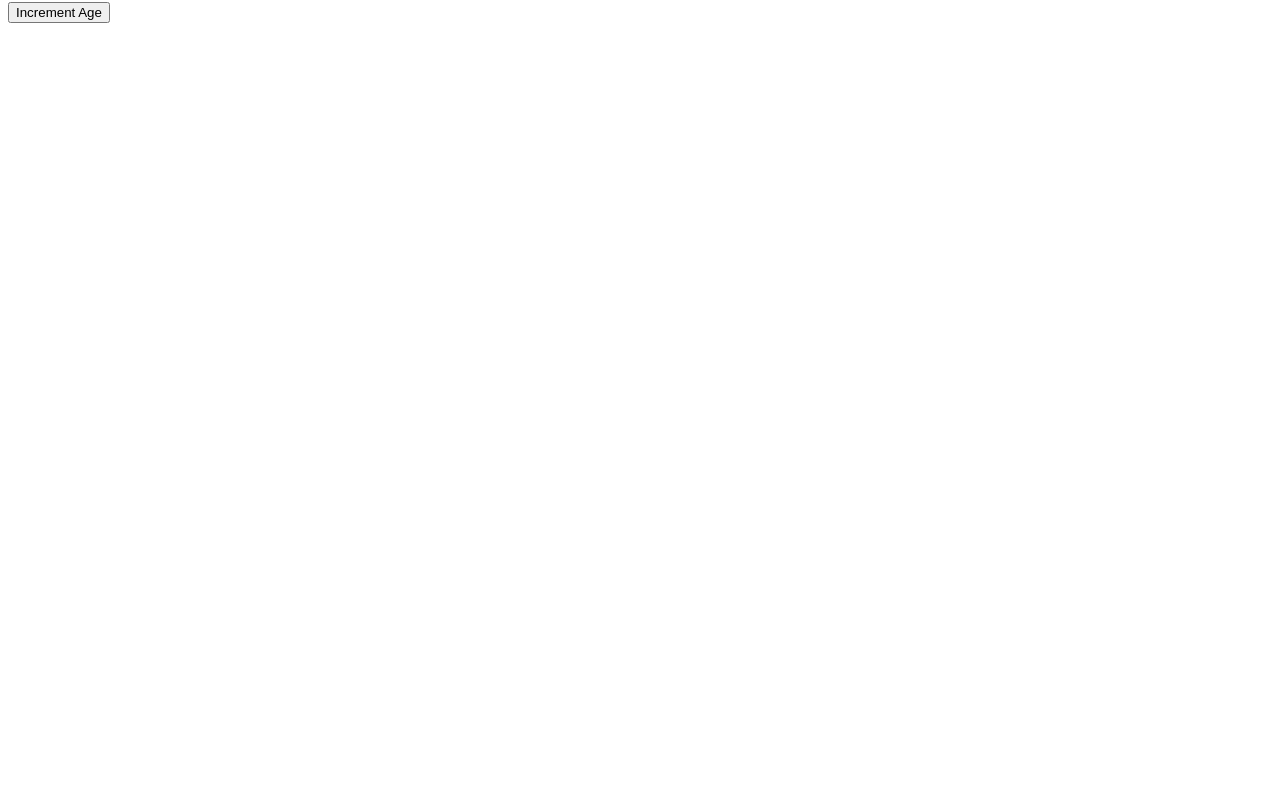
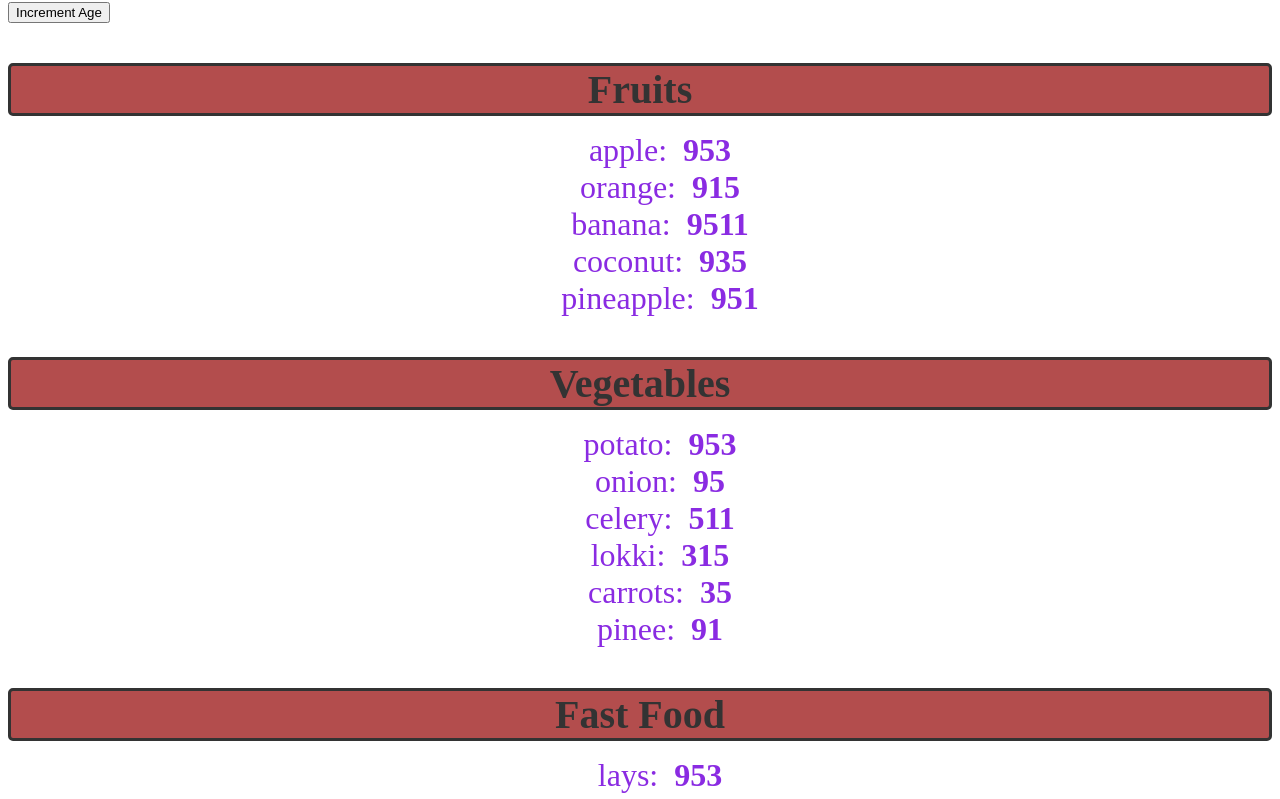
Before and after one commit to abuqaiselegant/WebDevHC, a React (Vite) app in the folder react/my-reactjs-app/: page / in a window 1280 px wide. Shown: the part 333-1132 px from the top of the page. Before the commit the page ends 800 px from the top, so only its background shows below. Built offline with nearby package versions, Linux system fonts and the light colour scheme; the HTML template or start-up script is replaced by a standard one.

Commit message:
added fruits, veg card

```diff
--- a/react/my-reactjs-app/src/App.jsx
+++ b/react/my-reactjs-app/src/App.jsx
@@ -40,6 +40,9 @@ function App() {
        {<Button/>}
        {<ProfilePicture/>}
        {<MyComponents/>}
+       {<List items ={fruits} category ="Fruits"/>}
+       {<List items ={Vegetables} category ="Vegetables"/>}
+       {<List items ={fastFood} category ="Fast Food"/>}
         </>
   );
 }
```
